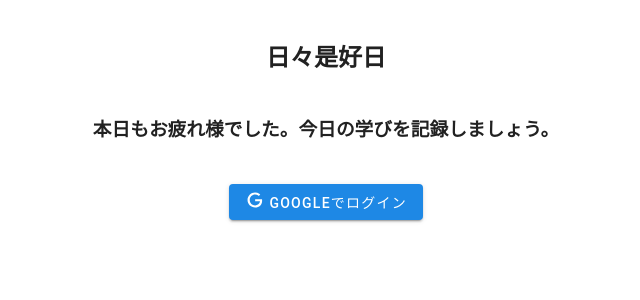
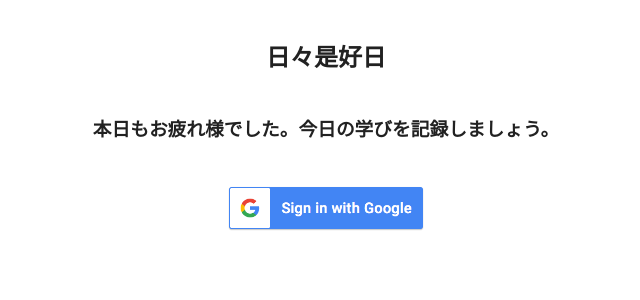
Before and after one commit to kannna5296/book-manager, a Vue app: page /signin in a window 1280 px wide. Shown: the top 300 px of the page, without its empty margins (314-954 px from the left). Built offline with nearby package versions, Linux system fonts and the light colour scheme; no server answers.

Commit message:
ログインアイコンを追加

```diff
--- a/src/components/Signin.vue
+++ b/src/components/Signin.vue
@@ -25,11 +25,8 @@ const signInWithGoogle = () => {
     本日もお疲れ様でした。今日の学びを記録しましょう。
   </h3>
   <v-row class="mt-10 w-50 mx-auto" justify="center">
-    <v-btn color="blue-darken-1" outlined @click="signInWithGoogle">
-      <div class="pb-1">
-        <v-icon>{{ mdiGoogle }}</v-icon>
-      </div>
-      <div class="ml-1">Googleでログイン</div></v-btn
-    >
+    <button @click="signInWithGoogle">
+      <img width="200" src="/btn_google_signin_dark_normal_web@2x.png" />
+    </button>
   </v-row>
 </template>
```
Also changed, not shown: public/btn_google_signin_dark_normal_web@2x.png (added).
